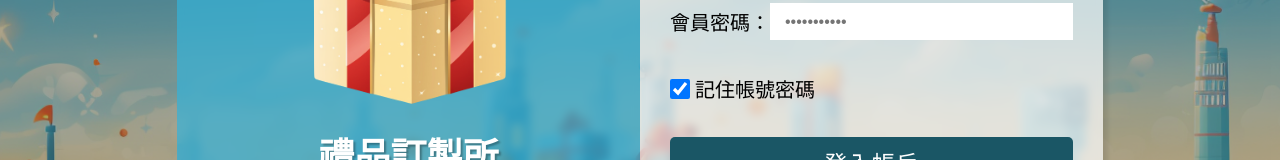
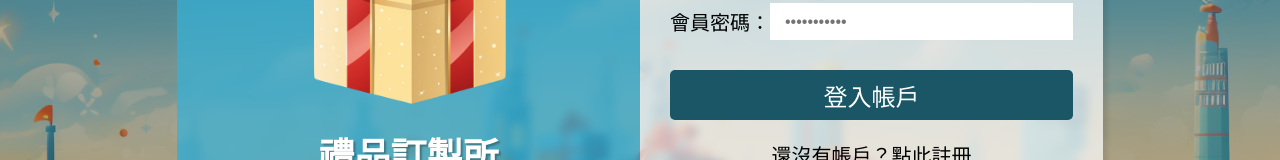
Before and after one commit to ywyang236/gift-for-you, a Next.js app: page / in a window 1280 px wide. Both pictures are taken after a click on the element "登入". Shown: the part 331-491 px from the top of the page. Built offline with nearby package versions, Linux system fonts and the light colour scheme; no server answers.

Commit message:
Remove login checkbox.

```diff
--- a/src/components/LoginModal/LoginModal.tsx
+++ b/src/components/LoginModal/LoginModal.tsx
@@ -55,10 +55,6 @@ const LoginModal: React.FC<LoginModalProps> = ({onClose, onShowRegister}) => {
                         <input type="password" placeholder="Password" value={password} className={LoginModalCSS.passwordInput}
                             onChange={(e) => setPassword(e.target.value)} />
                     </div>
-                    <div className={LoginModalCSS.rememberContainer}>
-                        <input type="checkbox" id="remember" className={LoginModalCSS.rememberInput} checked={true} />
-                        <label htmlFor="remember" className={LoginModalCSS.rememberTitle}>記住帳號密碼</label>
-                    </div>
                     <button type="submit" className={LoginModalCSS.loginButton} onClick={handleRegularSignIn}>登入帳戶</button>
                     <div className={LoginModalCSS.registerContainer}>
                         <span className={LoginModalCSS.registerTitle}>還沒有帳戶？</span>
```
